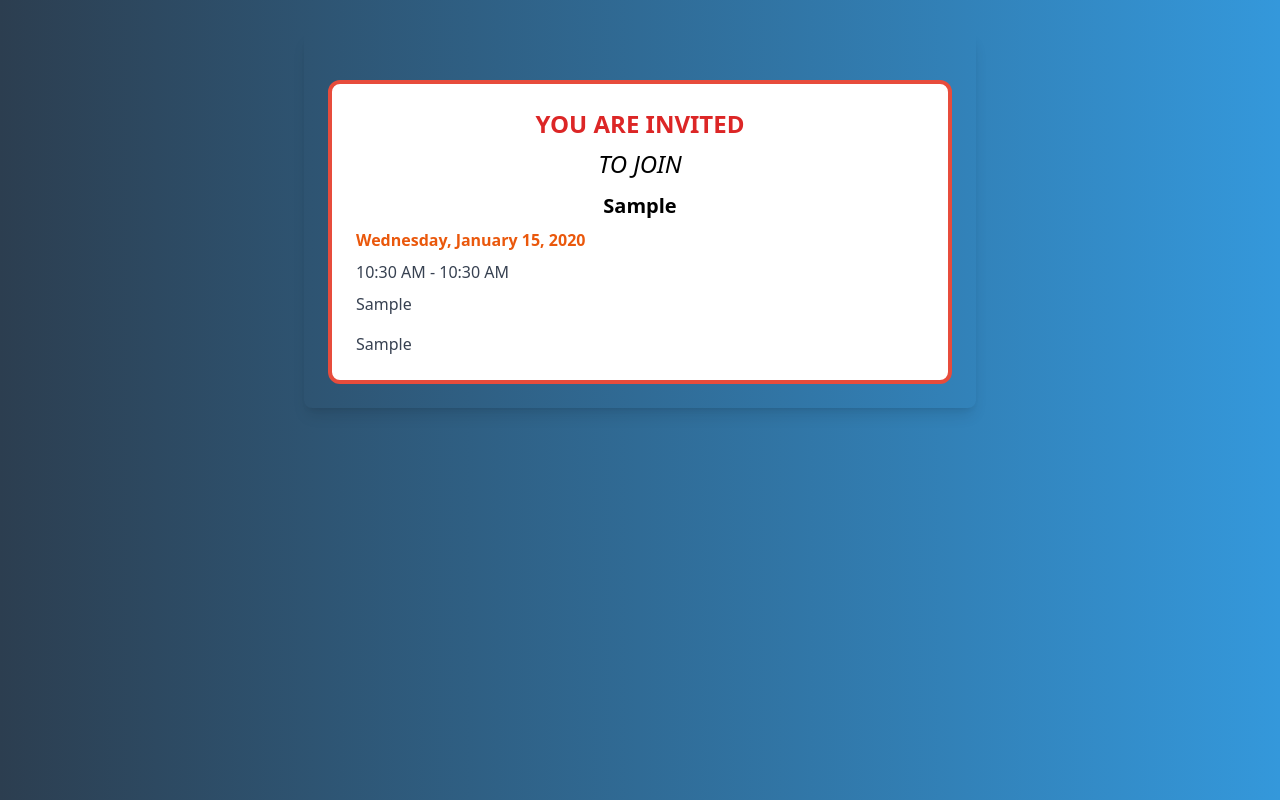
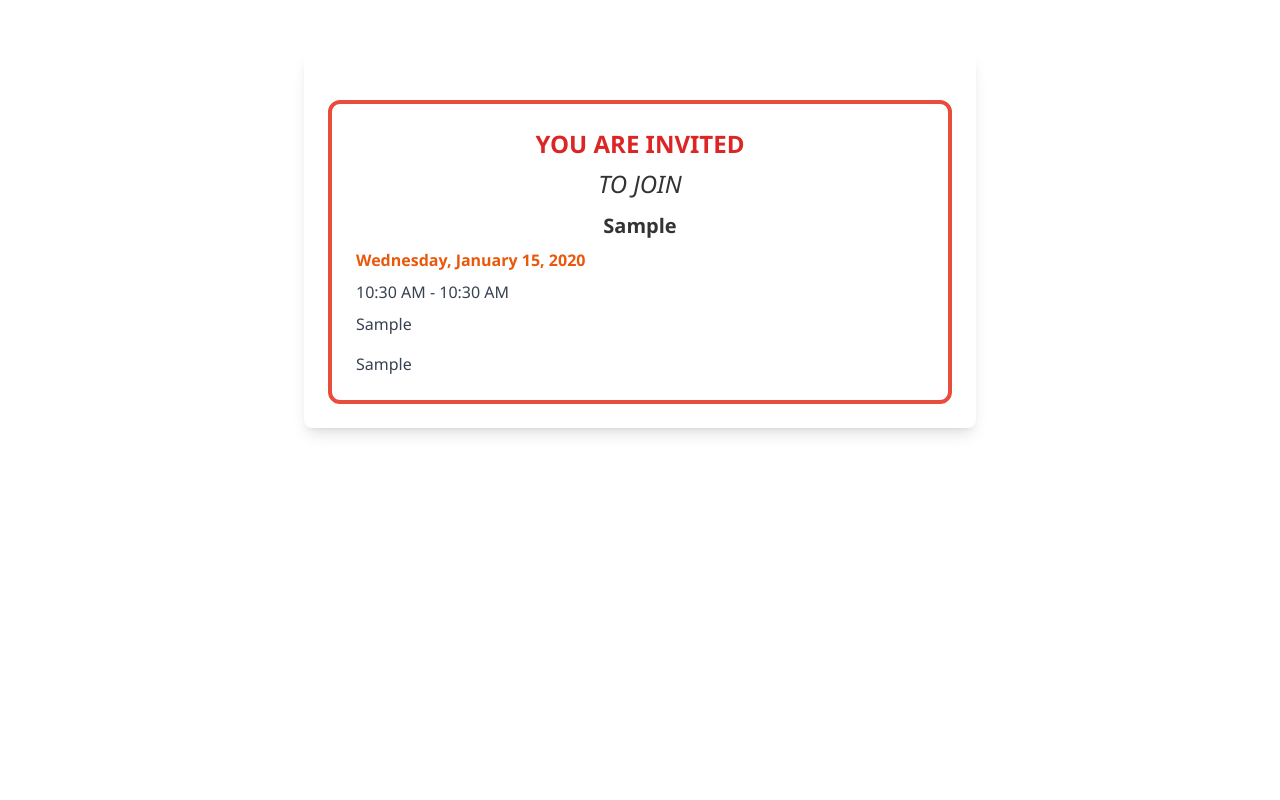
Before and after one commit to vishnupr01/Event-Invitation-Creator-Project, a plain HTML site: page index.html in a window 1280 px wide. Both pictures are taken after typing "Sample", "2020-01-15", "10:30", "10:30", "Sample", "Sample" into the empty fields and a click on the button "Create Event". Drawn offline with nearby package versions, Linux system fonts and the light colour scheme.

```diff
--- a/index.html
+++ b/index.html
@@ -5,6 +5,7 @@
   <meta charset="UTF-8">
   <meta name="viewport" content="width=device-width, initial-scale=1.0">
   <title>Event Invitation Creator</title>
+  <link rel="stylesheet" href="css/style.css">
   <script src="js/script.js" defer></script>
   <script src="https://cdn.tailwindcss.com"></script>
 </head>
@@ -23,7 +24,7 @@
   </div>
 </div>
 
-<body class="bg-gradient-to-r from-[#2c3e50] to-[#3498db]">
+<body id="body_id" class="bg-gradient-to-r  from-[#2c3e50] to-[#3498db]">
   <div id="main-div" class="max-w-3xl mx-auto mt-8 bg-white  p-6 rounded-lg shadow-lg">
     <header class="text-center mb-6">
       <h1 class="text-blue-800 font-bold text-3xl">Create an Event Invite</h1>
--- a/js/script.js
+++ b/js/script.js
@@ -39,6 +39,8 @@ document.getElementById("event-form").addEventListener("submit", function (e) {
 
     document.getElementById("main-div").classList.add("hidden")
     document.getElementById("event-invitation").classList.remove("hidden")
+    document.getElementById("body_id").classList.remove("bg-gradient-to-r", "from-[#2c3e50]", "to-[#3498db]");
+    document.getElementById("body_id").classList.add("bg-white");
 
 
     document.getElementById("event-name-display").textContent = eventName;
```
Also changed, not shown: 1 other file.
